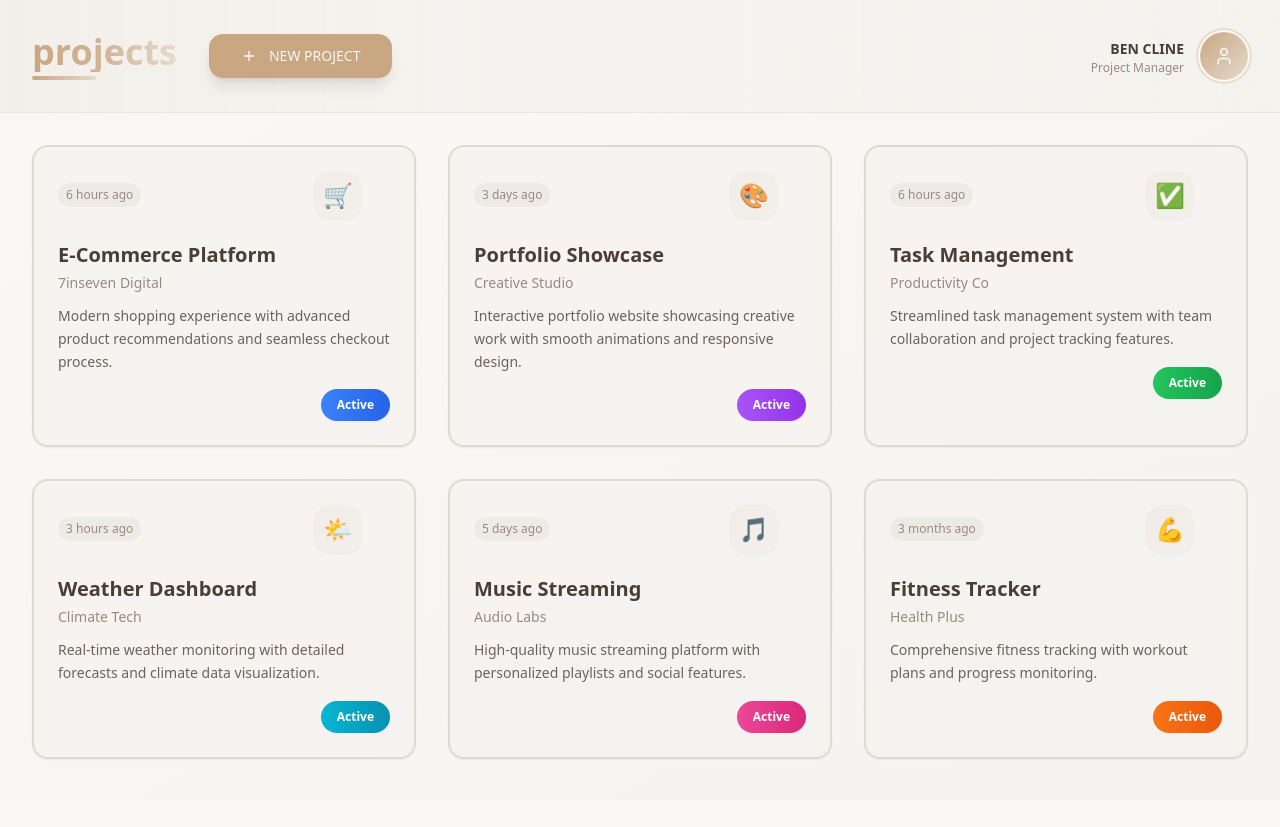
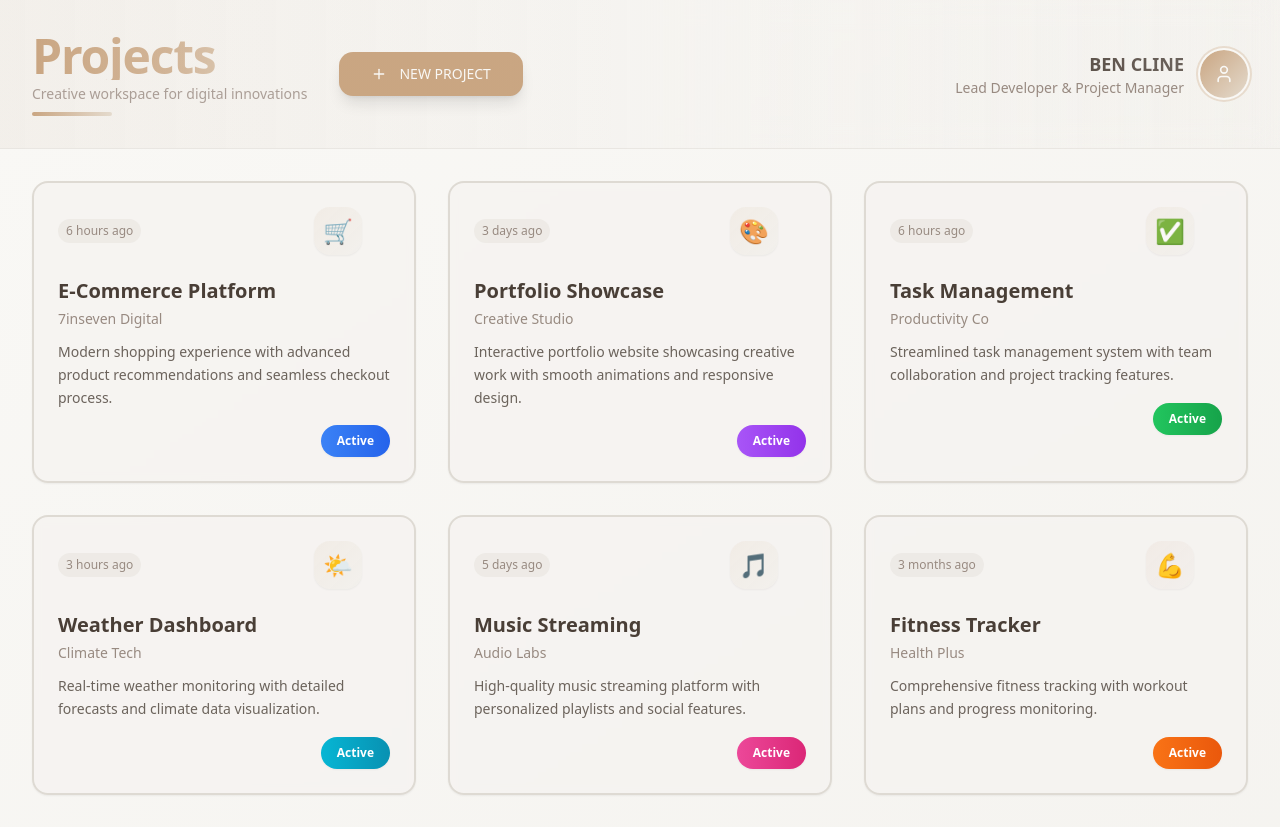
Before and after one commit to Zorockz/7inseven, a React (Vite) app: page / in a window 1280 px wide. Before the commit the page ends 800 px from the top, so only its background shows below. Built offline with nearby package versions, Linux system fonts and the light colour scheme.

Commit message:
Improve header title and subtitle
Enhance the header section by improving the title and subtitle for the profile name.

```diff
--- a/src/components/ProjectDashboard.tsx
+++ b/src/components/ProjectDashboard.tsx
@@ -63,10 +63,11 @@ export function ProjectDashboard() {
         <div className="relative flex items-center justify-between p-8">
           <div className="flex items-center gap-8">
             <div className="flex flex-col">
-              <h1 className="text-4xl font-bold bg-gradient-to-r from-primary via-primary/80 to-accent bg-clip-text text-transparent">
-                projects
+              <h1 className="text-5xl font-black bg-gradient-to-r from-primary via-primary/80 to-accent bg-clip-text text-transparent tracking-tight">
+                Projects
               </h1>
-              <div className="h-1 w-16 bg-gradient-to-r from-primary to-accent rounded-full mt-1"></div>
+              <p className="text-sm text-muted-foreground/80 font-medium mt-1">Creative workspace for digital innovations</p>
+              <div className="h-1 w-20 bg-gradient-to-r from-primary to-accent rounded-full mt-2"></div>
             </div>
             <Button size="lg" className="gap-3 shadow-lg hover:shadow-xl transition-all duration-200 bg-gradient-to-r from-primary to-primary/90">
               <Plus className="w-5 h-5" />
@@ -76,8 +77,10 @@ export function ProjectDashboard() {
 
           <div className="flex items-center gap-4">
             <div className="text-right">
-              <span className="text-sm font-semibold text-foreground">BEN CLINE</span>
-              <p className="text-xs text-muted-foreground">Project Manager</p>
+              <h2 className="text-lg font-bold bg-gradient-to-r from-foreground to-foreground/80 bg-clip-text text-transparent">
+                BEN CLINE
+              </h2>
+              <p className="text-sm text-muted-foreground font-medium">Lead Developer & Project Manager</p>
             </div>
             <Avatar className="w-12 h-12 ring-2 ring-primary/30 ring-offset-2 ring-offset-background">
               <AvatarFallback className="bg-gradient-to-br from-primary to-accent text-primary-foreground font-semibold">
```
